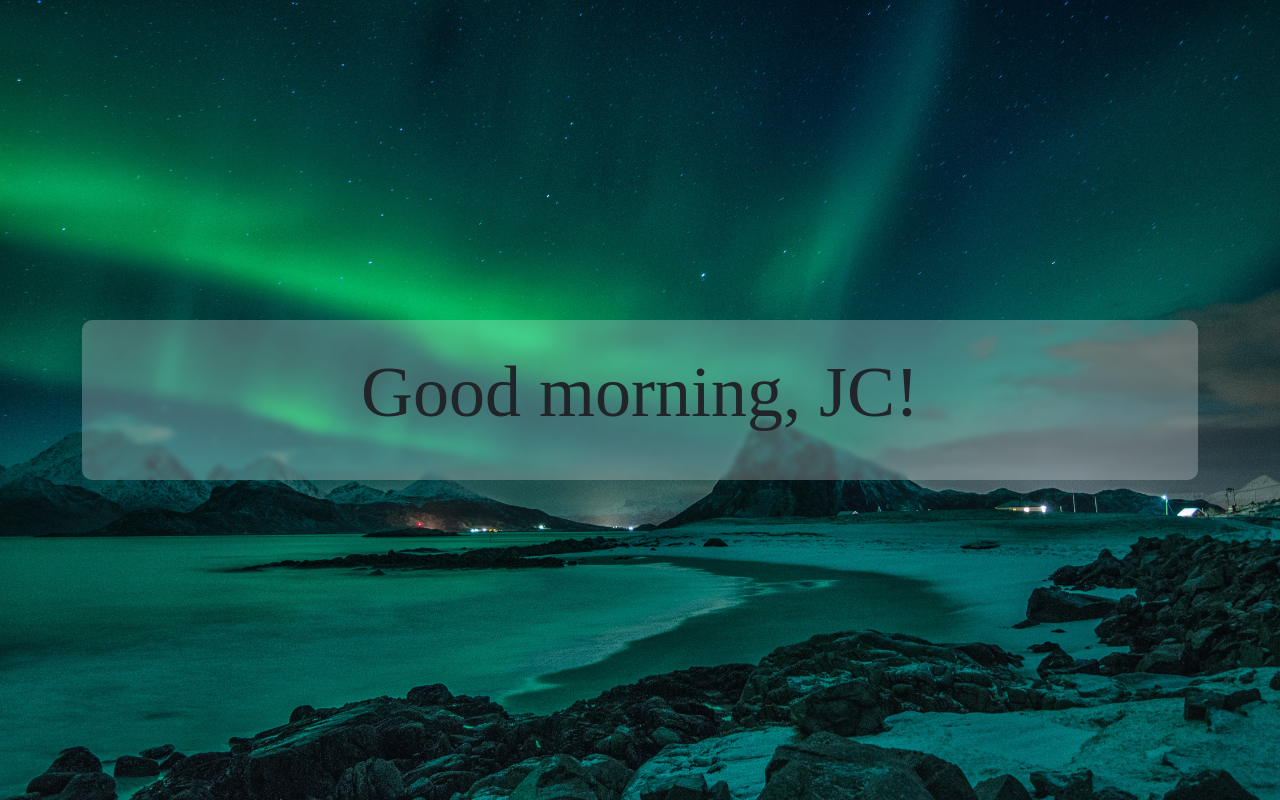
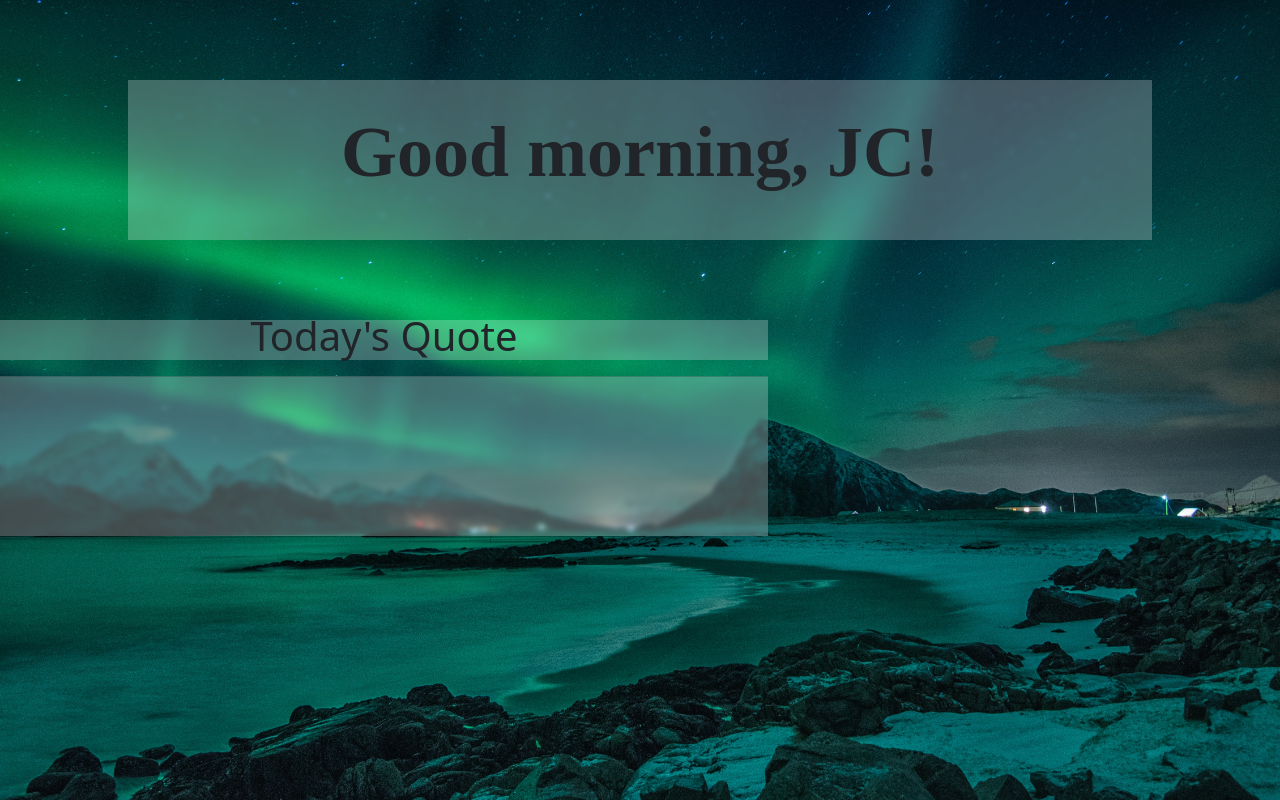
Before and after one commit to Jeyzi/customedWebpage, a Flask app: page / in a window 1280 px wide. Run offline with Flask 3, Linux system fonts and the light colour scheme; data that the repository does not hold is empty.

Commit message:
added quote

```diff
--- a/app.py
+++ b/app.py
@@ -1,6 +1,7 @@
 import os
 import random
 import datetime
+import requests
 from flask import Flask, render_template
 
 app = Flask(__name__)
@@ -24,13 +25,30 @@ def get_greeting():
     else:
         return "Good evening" + ', ' + my_name
 
+def get_quote():
+    api_url = "https://zenquotes.io/api/today"
+    response = requests.get(api_url)
+    data = response.json()
+    quote = data[0]['q']
+    author = data[0]['a']
+    return quote
+
+def get_author():
+    api_url = "https://zenquotes.io/api/today"
+    response = requests.get(api_url)
+    data = response.json()
+    author = data[0]['a']
+    return author
+
 @app.route('/')
 def index():
     # Choose a random image from the list
     random_image = random.choice(image_filenames)
     image_path = os.path.join(app.config['IMAGE_FOLDER'], random_image)
     greeting = get_greeting()
-    return render_template('index.html', image_path=image_path, greeting=greeting)
+    quote = "\"" + get_quote() + "\""
+    author = "~" + get_author()
+    return render_template('index.html', image_path=image_path, greeting=greeting, quote=quote, author=author)
 
 
 if __name__ == '__main__':
--- a/scripts/background.js
+++ b/scripts/background.js
@@ -0,0 +1,3 @@
+chrome.runtime.onStartup.addListener(() => {
+  chrome.tabs.create({ url: 'http://127.0.0.1:5000' });
+});
--- a/static/styles/style.css
+++ b/static/styles/style.css
@@ -8,27 +8,48 @@ body, html {
     background-size: cover;
 }
 
-.container {
+.greet-container {
     align-items: center;
     display: flex;
     justify-content: center;
-    height: 100vh;
+    height: 40vh;
     width: 100%;
 }
 
-.centered-element {
+.quote-container {
+    height: 60vh;
+    width: 100%;
+}
+
+.bg-glass {
     align-items: center;
-    display: flex;
     justify-content: center;
     height: 20vh;
-    width: 100%;
     background: rgba( 255, 255, 255, 0.25 );
     backdrop-filter: blur( 2.5px );
     -webkit-backdrop-filter: blur( 2.5px );
-    border-radius: 10px;
 }
 
-#greet {
+.greet {
+    width: 80%;
+    display: flex;
+}
+
+.qbox {
+    width: 60%;
+}
+
+.head {
+    height: 5vh;
+    display: flex;
+}
+
+#greeting {
     font-size: 4.5rem;
     font-family: sans serif;
 }
+
+#today_quote {
+    font-siz: 2.5rem;
+    font-family: 'Nanum Gothic', serif;
+}
--- a/templates/index.html
+++ b/templates/index.html
@@ -5,6 +5,7 @@
     <meta name="viewport" content="width=device-width, initial-scale=1">
     <title>Hi!</title>
     <link rel="stylesheet" href="{{ url_for('static', filename='styles/style.css') }}">
+    <link rel="stylesheet" href="https://fonts.googleapis.com/css?family=Nanum+Gothic">
     <link href="https://cdn.jsdelivr.net/npm/bootstrap@5.3.1/dist/css/bootstrap.min.css" rel="stylesheet" integrity="sha384-4bw+/aepP/YC94hEpVNVgiZdgIC5+VKNBQNGCHeKRQN+PtmoHDEXuppvnDJzQIu9" crossorigin="anonymous">
     <style>
     body {
@@ -18,12 +19,26 @@
 </style>
 </head>
 <body>
-    <div class="container">
-        <div class="centered-element">
-            <p id="greet">{{ greeting }}</p>
+    <div class="greet-container">
+        <div class="bg-glass greet">
+            <p id="greeting"><strong>{{ greeting }}</strong></p>
+        </div>
+    </div>
+    <div class="quote-container">
+        <div class="quote centered-content">
+            <div class="bg-glass qbox head">
+                <div class="text-center">
+                    <h1 id="quote_title">Today's Quote</h1>
+                </div>
+            </div>
+            <div class="bg-glass text-center qbox">
+                <p id="today_quote">{{ quote }}</p>
+                <hr>
+                <p id="quote_author">{{ author }}</p>
+            </div>
         </div>
     </div>
 <script src="https://cdn.jsdelivr.net/npm/bootstrap@5.3.1/dist/js/bootstrap.bundle.min.js" integrity="sha384-HwwvtgBNo3bZJJLYd8oVXjrBZt8cqVSpeBNS5n7C8IVInixGAoxmnlMuBnhbgrkm" crossorigin="anonymous"></script>
-<!--<script src="script.js"></script>-->
+<!--<script src="/scripts/script.js"></script>-->
 </body>
 </html>
```
Also changed, not shown: scripts/script.js (+9 -29 lines), scripts/manifest.json.
